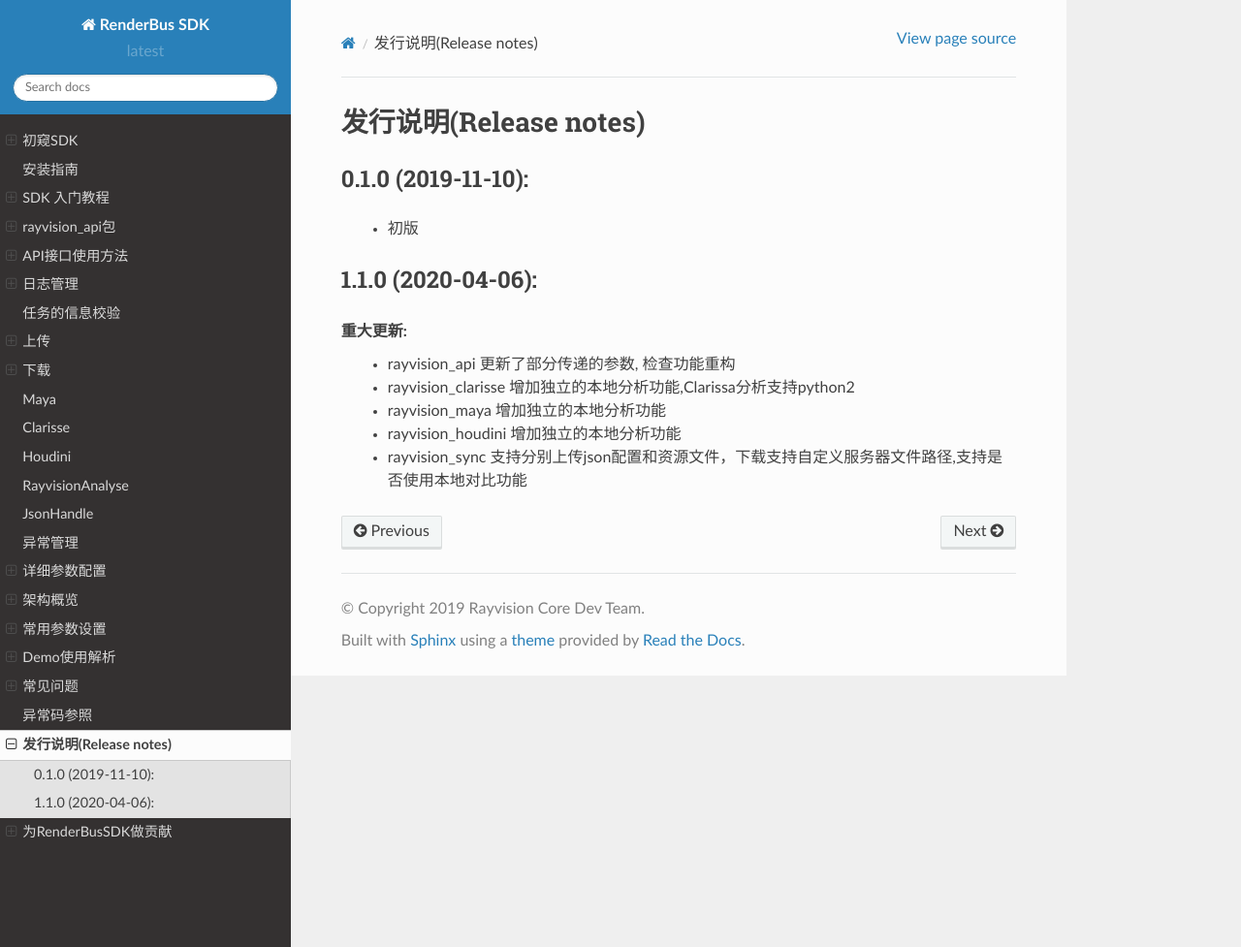
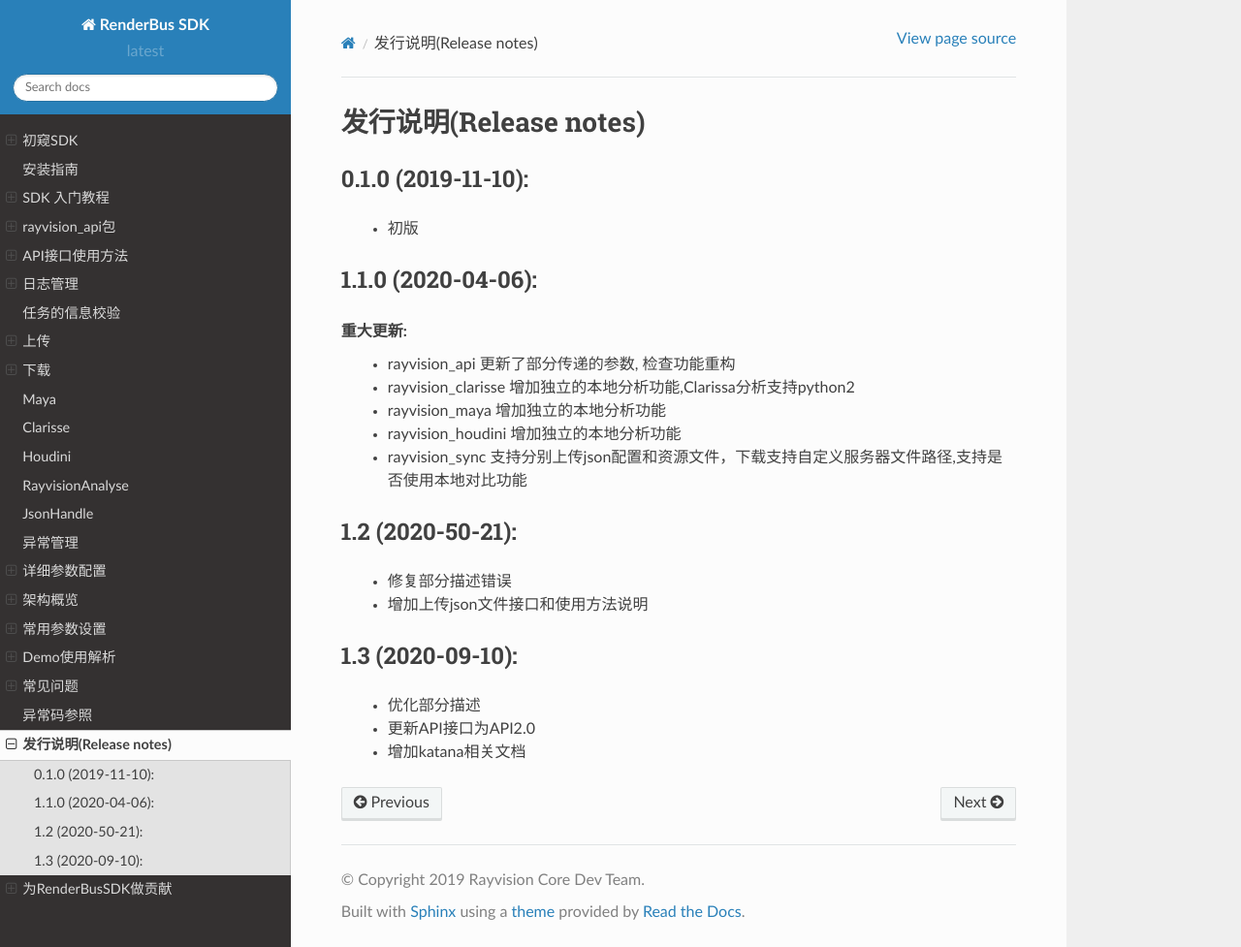
Before and after one commit to renderbus/docs_sdk, a Sphinx documentation site: the page built from docs/render/release_notes.rst, in a window 1280 px wide and 977 px high. Shown: the whole window at 97% size. Built offline with Sphinx 7.4.7 and the Read the Docs theme 2.0.0, drawn with Linux system fonts in a browser that asks for light colours.

Commit message:
feat: Update release_notes.rst

```diff
--- a/docs/render/release_notes.rst
+++ b/docs/render/release_notes.rst
@@ -15,3 +15,14 @@
     - rayvision_maya 增加独立的本地分析功能
     - rayvision_houdini 增加独立的本地分析功能
     - rayvision_sync 支持分别上传json配置和资源文件，下载支持自定义服务器文件路径,支持是否使用本地对比功能
+
+1.2 (2020-50-21):
+--------------------
+    - 修复部分描述错误
+    - 增加上传json文件接口和使用方法说明
+
+1.3 (2020-09-10):
+--------------------
+   - 优化部分描述
+   - 更新API接口为API2.0
+   - 增加katana相关文档
```
